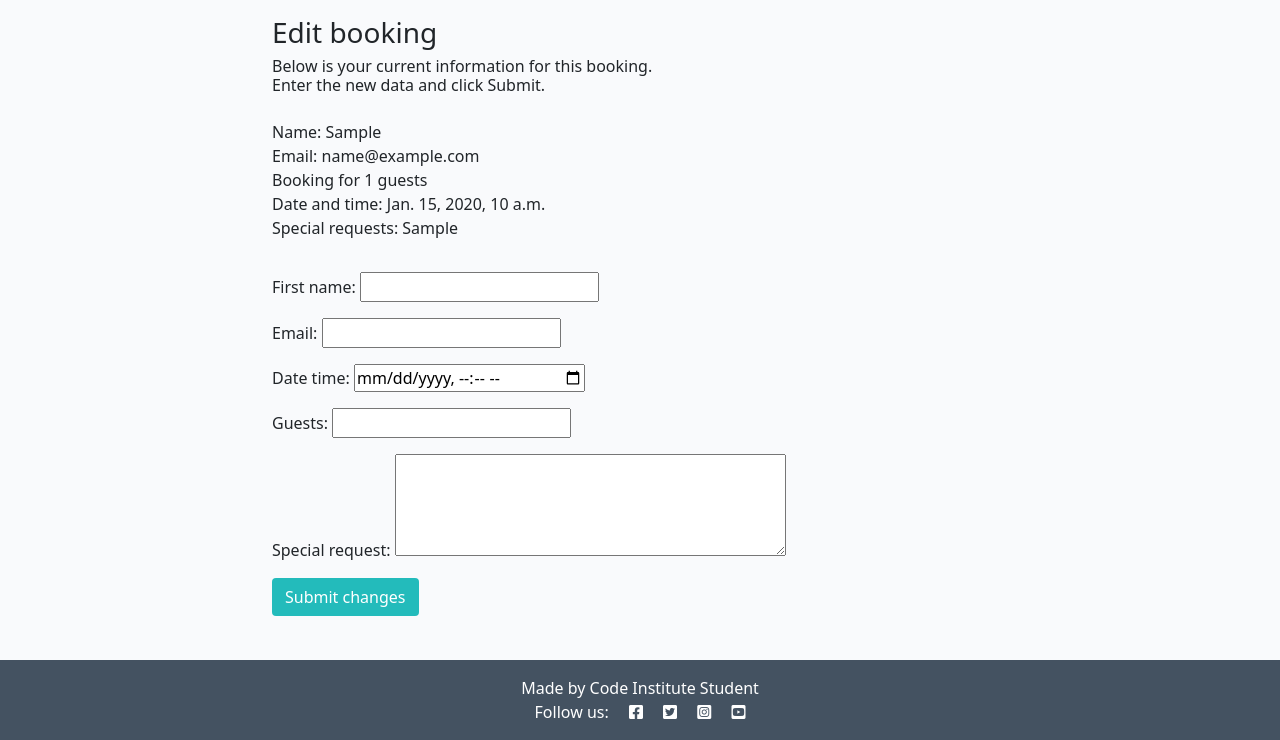
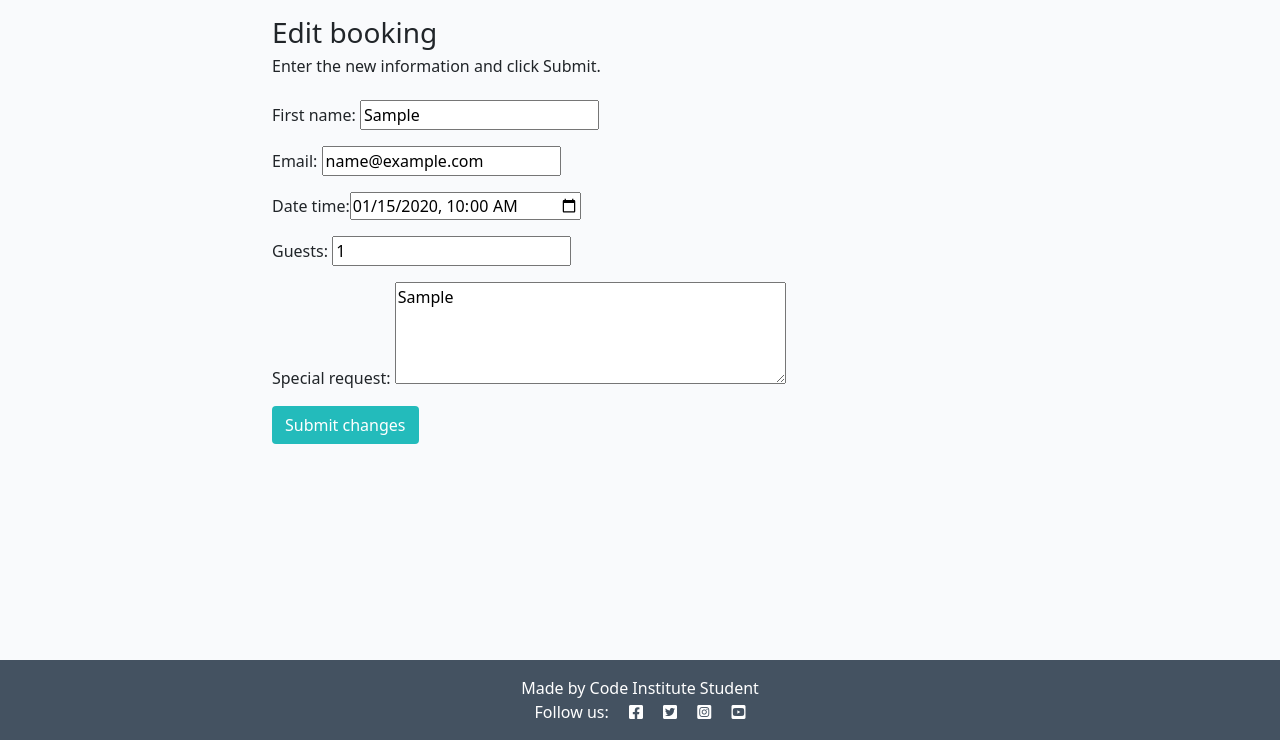
Before and after one commit to robinozer/portfolio4, a Django app: page /booking/1/edit/ in a window 1280 px wide. Shown: the part 60-800 px from the top of the page. Run offline with Django 3.2, Linux system fonts and the light colour scheme; a user stored in the database is signed in; tables that the repository leaves empty hold one stand-in row (values such as "Sample post").

```diff
--- a/bookingapp/forms.py
+++ b/bookingapp/forms.py
@@ -7,4 +7,3 @@ class BookingForm(forms.ModelForm):
     class Meta:
         model = Booking
         fields = ('first_name', 'email', 'guests', 'special_request',)
-        date_time = forms.DateTimeField(widget=forms.DateTimeInput(format='%Y-%m-%d %H:%M:%S'))
--- a/bookingapp/views.py
+++ b/bookingapp/views.py
@@ -25,20 +25,20 @@ class BookingListView(LoginRequiredMixin, generic.ListView):
 class BookingCreateView(LoginRequiredMixin, CreateView):
     model = Booking
     fields = ['first_name', 'email', 'date_time', 'guests', 'special_request']
+    # reverse_lazy('bookingapp:home')
     success_url = reverse_lazy('bookingapp:home')
     template_name = 'booking_form.html'
 
-    # Set the current user as the user for the new booking
     def form_valid(self, form):
         form.instance.user = self.request.user
         response = super().form_valid(form)
-        if bookings:
-            form.errors.append('eroror messagehere ')
-            return form_invalid(form)
+        # if bookings:
+        #    form.add_error('date_time', 'A booking already exists for this date and time.')
+        #    return form_invalid(form)
         return response
 
     def find_booking(self, form):
-        return Booking.objects.filter(user =self.request.user, date_time=form['date_time']);
+        return Booking.objects.filter(user=self.request.user, date_time=form['date_time'])
 
 
 # User redirect page after submitting booking
@@ -67,10 +67,11 @@ class BookingUpdateView(LoginRequiredMixin, UpdateView):
     def form_valid(self, form):
         form.instance.user = self.request.user
         response = super().form_valid(form)
-        bookings = find_booking(form)
-        if bookings and bookings.id != self.kwargs.get('pk'):
-            form.error.append('eroror messagehere ')
+        bookings = self.find_booking(form)
+#        if bookings and bookings.id != self.kwargs.get('pk'):
+#            form.add_error('date_time', 'A booking already exists for this date and time.')
+#            return form_invalid(form)
         return response
 
     def find_booking(self, form):
-        return Booking.objects.filter(user =self.request.user, date_time=form['date_time']);
+        return Booking.objects.filter(user=self.request.user, date_time=form['date_time'])
--- a/bookingsystem/settings.py
+++ b/bookingsystem/settings.py
@@ -28,7 +28,7 @@ TEMPLATES_DIR = os.path.join(BASE_DIR, 'templates')
 SECRET_KEY = os.environ.get('SECRET_KEY')
 
 # SECURITY WARNING: don't run with debug turned on in production!
-DEBUG = True
+DEBUG = False
 
 ALLOWED_HOSTS = ['portfolio4app.herokuapp.com', 'localhost']
 
--- a/templates/base.html
+++ b/templates/base.html
@@ -42,7 +42,7 @@
                         <a class="nav-link" href="{% url 'account_logout' %}">Logout</a>
                     </li>
                     <li class="nav-item">
-                        <a class="nav-link" href='booking_form'>Book a table</a>
+                        <a class="nav-link" href="{% url 'bookingapp:booking_form' %}">Book a table</a>
                     </li>
                     {% else %}
                     <li class="nav-item">
--- a/templates/booking_edit.html
+++ b/templates/booking_edit.html
@@ -8,14 +8,7 @@
   <div class="row">
     <div class="col-md-8 mt-3 offset-md-2">
       <h3>Edit booking</h3>
-      <h6>Below is your current information for this booking. <br> Enter the new data and click Submit.</h6>
-    </div>
-    <div class="col-md-8 mt-3 offset-md-2">
-      <p>Name: {{ booking.first_name }} <br>
-        Email: {{ booking.email }} <br>
-        Booking for {{ booking.guests }} guests <br>
-        Date and time: {{ booking.date_time }} <br>
-        Special requests: {{  booking.special_request  }}</p>
+      <h6>Enter the new information and click Submit.</h6>
     </div>
   </div>
   <div class="row">
@@ -23,20 +16,19 @@
 
       <form class="signup" id="booking_form" method="post">
         {% csrf_token %}
-        <p><label for="id_first_name">First name:</label> <input type="text" name="first_name" value="" maxlength="50"
-            required="" id="id_first_name"></p>
-        <p><label for="id_email">Email:</label> <input type="email" name="email" value="" maxlength="254" required=""
-            id="id_email"></p>
-        <p><label for="id_date_time">Date time:</label> <input type="datetime-local" name="date_time" value=""
-            required="" id="id_date_time"></p>
-        <p><label for="id_guests">Guests:</label> <input type="number" name="guests" value="" required=""
-            id="id_guests"></p>
+        <p><label for="id_first_name">First name:</label> <input type="text" name="first_name"
+            value="{{ booking.first_name }}" maxlength="50" required="" id="id_first_name"></p>
+        <p><label for="id_email">Email:</label> <input type="email" name="email" value="{{ booking.email }}"
+            maxlength="254" required="" id="id_email"></p>
+        <p><label for="{{ form.date_time.id_for_label }}">Date time: </label><input type="datetime-local"
+            name="date_time" value="{{ booking.date_time|date:'Y-m-d\TH:i' }}" required="" id="id_date_time"></p>
+        <p><label for="id_guests">Guests:</label> <input type="number" name="guests" value="{{ booking.guests }}"
+            required="" id="id_guests"></p>
         <p><label for="id_special_request">Special request:</label> <textarea name="special_request" cols="40" rows="4"
-            id="id_special_request"></textarea></p>
+            id="id_special_request">{{ booking.special_request }}</textarea></p>
         <button class="btn btn-signup right" type="submit">Submit changes</button>
       </form>
     </div>
   </div>
 </div>
-
 {% endblock %}
```
Also changed, not shown: templates/booking_form.html (+10 -5 lines).
